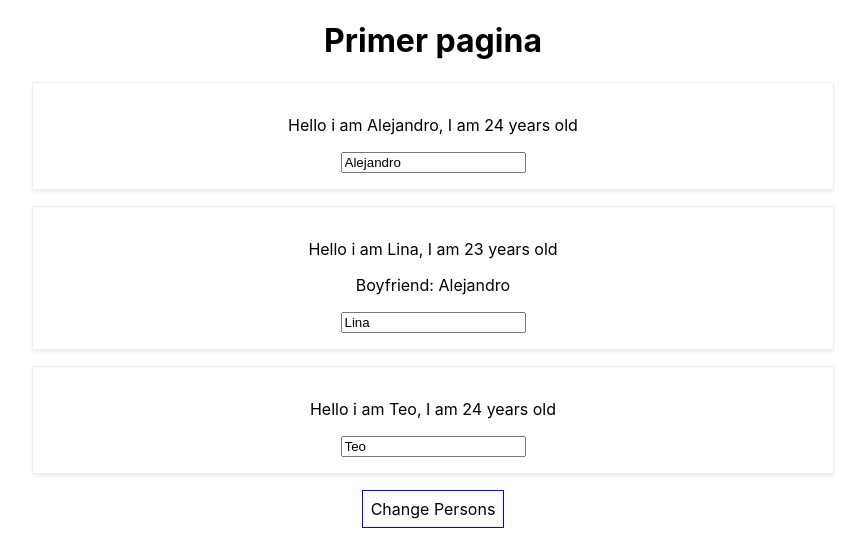
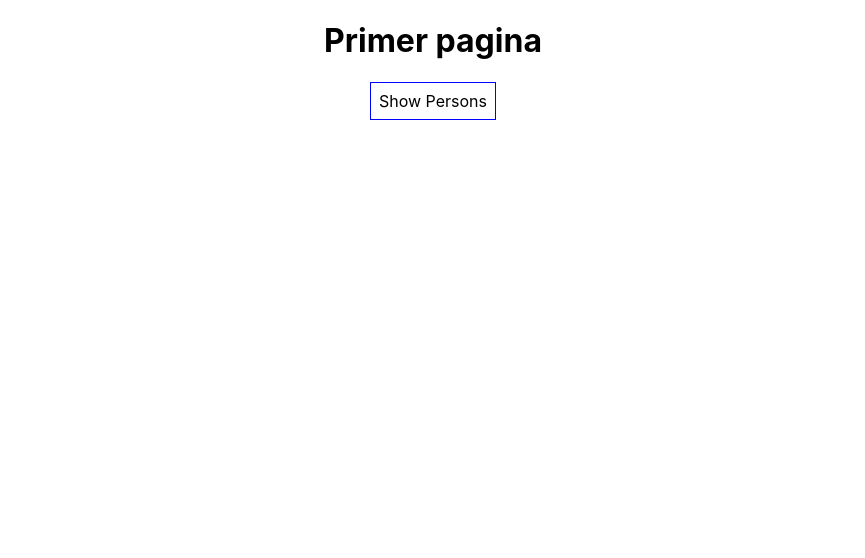
Before and after one commit to Alejo-Casta/reactUdemy, a React (Create React App) app: page / in a window 1280 px wide. Shown: the top 558 px of the page, without its empty margins (207-1072 px from the left). Built offline with nearby package versions, Linux system fonts and the light colour scheme.

Commit message:
53. Rendering Content Conditionally

```diff
--- a/src/App.js
+++ b/src/App.js
@@ -8,7 +8,8 @@ class App extends Component {
       { name: 'Alejandro', age: 24 },
       { name: 'Lina', age: 23 },
       { name: 'Teo', age: 24 }
-    ]
+    ],
+    showPersons: false
   }
 
   changePersonsHandler = (friend, age) => {
@@ -31,6 +32,11 @@ class App extends Component {
     })
   }
 
+  togglePersonsHandler = () => {
+    const doesShow = this.state.showPersons
+    this.setState({showPersons: !doesShow})
+  }
+
   render(){
     const style = {
       backgroundColor: 'white',
@@ -43,10 +49,14 @@ class App extends Component {
     return (
       <div className="App">
         <h1>Primer pagina</h1>
-        <Person name={this.state.persons[0].name} age={this.state.persons[0].age} change={this.changeNameHandler}/>
-        <Person name={this.state.persons[1].name} age={this.state.persons[1].age} click={this.changePersonsHandler.bind(this, 'Ramas', 24)}>Boyfriend: Alejandro </Person>
-        <Person name={this.state.persons[2].name} age={this.state.persons[2].age}/>
-        <button style={style} onClick={() => this.changePersonsHandler('Milo', 25)}>Change Persons</button> {/*Menos eficiente*/}
+        <button style={style} onClick={() => this.togglePersonsHandler('Milo', 25)}>Show Persons</button> {/*Menos eficiente*/}
+        {this.state.showPersons === true ?
+        <div>
+          <Person name={this.state.persons[0].name} age={this.state.persons[0].age} change={this.changeNameHandler}/>
+          <Person name={this.state.persons[1].name} age={this.state.persons[1].age} click={this.changePersonsHandler.bind(this, 'Ramas', 24)}>Boyfriend: Alejandro </Person>
+          <Person name={this.state.persons[2].name} age={this.state.persons[2].age}/>
+        </div> : null
+        }
       </div>
     );
   }
```
